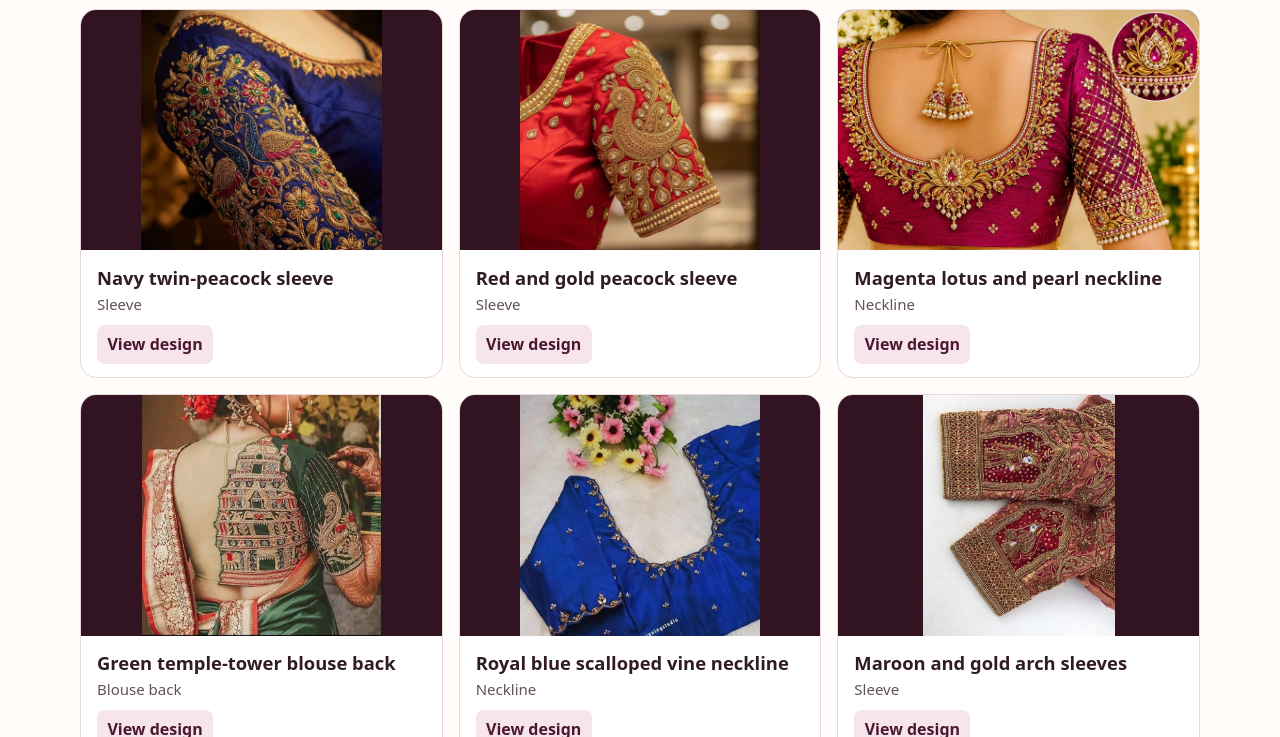
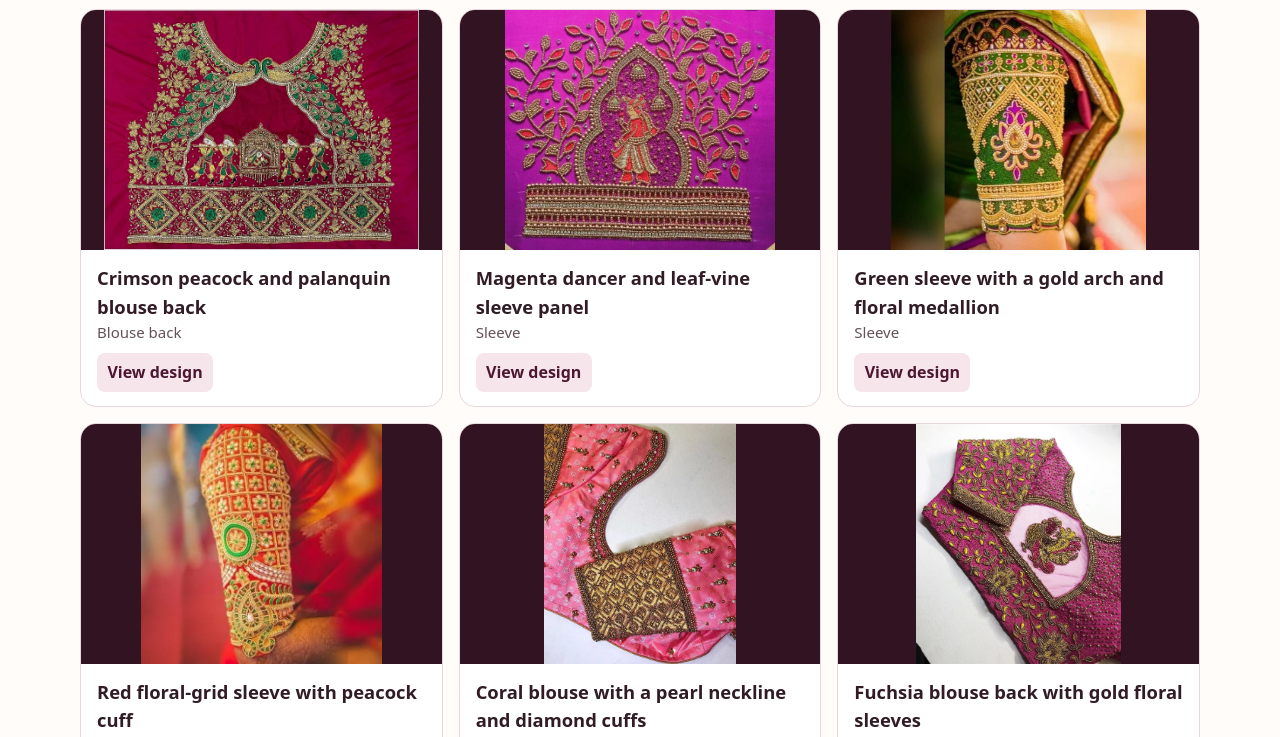
Before and after one commit to MariaSamy/aari-studio, a website: page dist/index.html in a window 1280 px wide. Shown: the part 215-952 px from the top of the page. Drawn offline with Linux system fonts and the light colour scheme.

Commit message:
Add six Aari designs and illustrate lessons 17 and 18 (#25)
Publish the six submitted embroidery photos and add diagrams to the 27 November Aari Training Gallery lessons.

```diff
--- a/dist/index.html
+++ b/dist/index.html
@@ -4,7 +4,7 @@
 <meta charset="utf-8"><meta name="viewport" content="width=device-width, initial-scale=1">
 <meta name="description" content="Aari embroidery designs and stitching lessons in Tamil and English.">
 <title>Aari Studio · Ready-Made Designs</title>
-<link rel="stylesheet" href="style.css?v=mixer-access"><script defer src="app.js?v=mixer-access"></script><script defer src="ready-designs.js?v=nov26-gallery"></script><script defer src="reporting-client.js"></script><script defer src="training.js?v=reporting"></script>
+<link rel="stylesheet" href="style.css?v=mixer-access"><script defer src="app.js?v=mixer-access"></script><script defer src="ready-designs.js?v=nov27-gallery"></script><script defer src="reporting-client.js"></script><script defer src="training.js?v=reporting"></script>
 </head>
 <body>
 <header class="top"><div class="bar">
--- a/dist/ready-designs.js
+++ b/dist/ready-designs.js
@@ -1,4 +1,34 @@
 const readyCollection = [
+  {
+    id: 'crimson-peacock-palanquin', placement: 'back', image: 'gallery-crimson-peacock-palanquin.webp',
+    name: { en: 'Crimson peacock and palanquin blouse back', ta: 'மயில்களும் பல்லக்கும் கொண்ட செந்நிற ரவிக்கைப் பின்புறம்' },
+    detail: { en: 'Two green-and-gold peacocks frame a palanquin procession above a diamond-patterned border.', ta: 'வைர வடிவக் கரைக்கு மேலே பல்லக்கு ஊர்வலம் உள்ளது. இருபுறமும் பச்சையும் தங்க நிறமும் கலந்த மயில்கள் உள்ளன.' },
+  },
+  {
+    id: 'magenta-dancer-vines', placement: 'sleeve', image: 'gallery-magenta-dancer-vines.webp',
+    name: { en: 'Magenta dancer and leaf-vine sleeve panel', ta: 'நடன உருவமும் இலைக்கொடிகளும் கொண்ட அடர் இளஞ்சிவப்புக் கை வடிவம்' },
+    detail: { en: 'Gold and red leaf vines surround a dancer beneath a pointed arch, with a beaded band below.', ta: 'கூர்முனை வளைவுக்குள் நடன உருவம் உள்ளது. அதைச் சிவப்பும் தங்க நிறமும் கலந்த இலைக்கொடிகள் சுற்றியுள்ளன. கீழே மணி வேலைப்பாடு கொண்ட பட்டை உள்ளது.' },
+  },
+  {
+    id: 'green-gold-arch-medallion', placement: 'sleeve', image: 'gallery-green-gold-arch-medallion.webp',
+    name: { en: 'Green sleeve with a gold arch and floral medallion', ta: 'தங்க நிற வளைவும் பூ வடிவமும் கொண்ட பச்சை ரவிக்கைக் கை' },
+    detail: { en: 'A pink-and-gold floral motif sits inside a pointed arch, between a diamond lattice and a scalloped cuff.', ta: 'கூர்முனை வளைவுக்குள் இளஞ்சிவப்பும் தங்க நிறமும் கலந்த பூ வடிவம் உள்ளது. மேலே வைர வடிவ வலைப்பின்னலும் கீழே அலை வடிவக் கை ஓரமும் உள்ளன.' },
+  },
+  {
+    id: 'red-floral-grid-peacock', placement: 'sleeve', image: 'gallery-red-floral-grid-peacock.webp',
+    name: { en: 'Red floral-grid sleeve with peacock cuff', ta: 'பூக் கட்டங்களும் மயில் கை ஓரமும் கொண்ட சிவப்பு ரவிக்கைக் கை' },
+    detail: { en: 'Gold squares hold small green-centred flowers above a round medallion and a peacock cuff motif.', ta: 'தங்க நிறக் கட்டங்களுக்குள் பச்சை நடுப்பகுதி கொண்ட சிறு பூக்கள் உள்ளன. அவற்றுக்குக் கீழே வட்ட வடிவமும் கை ஓரத்தில் மயில் வடிவமும் உள்ளன.' },
+  },
+  {
+    id: 'coral-diamond-pearl-neckline', placement: 'neck', image: 'gallery-coral-diamond-pearl-neckline.webp',
+    name: { en: 'Coral blouse with a pearl neckline and diamond cuffs', ta: 'முத்துக் கழுத்துக் கரையும் வைர வடிவக் கை ஓரமும் கொண்ட பவள நிற ரவிக்கை' },
+    detail: { en: 'Pearls and gold beads trace the neckline, and dense diamond motifs cover the broad cuff panels.', ta: 'முத்துகளும் தங்க நிற மணிகளும் கழுத்துக் கோட்டைச் சுற்றியுள்ளன. அகன்ற கை ஓரங்களில் நெருக்கமான வைர வடிவங்கள் உள்ளன.' },
+  },
+  {
+    id: 'fuchsia-floral-blouse-back', placement: 'back', image: 'gallery-fuchsia-floral-blouse-back.webp',
+    name: { en: 'Fuchsia blouse back with gold floral sleeves', ta: 'தங்க நிறப் பூங்கொடிகள் தைத்த கைகளுடன் அடர் இளஞ்சிவப்பு ரவிக்கைப் பின்புறம்' },
+    detail: { en: 'An embroidered centrepiece fills a pale pink inset framed by gold beads and floral sleeves.', ta: 'வெளிர் இளஞ்சிவப்பு நடுப்பகுதியில் அலங்கார உருவம் தைக்கப்பட்டுள்ளது. அதைச் சுற்றித் தங்க நிற மணிக் கரையும் இருபுறக் கைகளில் பூங்கொடிகளும் உள்ளன.' },
+  },
   {
     id: 'navy-twin-peacock', placement: 'sleeve', image: 'gallery-navy-twin-peacock.webp',
     name: { en: 'Navy twin-peacock sleeve', ta: 'இரு மயில்கள் கொண்ட கருநீலக் கை வடிவம்' },
--- a/dist/training.js
+++ b/dist/training.js
@@ -82,6 +82,20 @@ const trainingMedia = {
     alt: {
       en: 'Small circular gold-bead flowers surround the central paisley on a mint-green sleeve.',
       ta: 'இளம்பச்சைக் கையின் நடுவிலுள்ள மாங்காய் வடிவத்தைச் சுற்றிச் சிறிய வட்டமான தங்க நிற மணிப்பூக்கள் உள்ளன.',
+    },
+  },
+  'herringbone-cuff-band': {
+    image: 'herringbone-cuff-stitch-diagram.webp',
+    alt: {
+      en: 'First, cross from the lower guide to the upper guide, then move back to the left under the fabric. Next, alternate guides to form a row of X shapes between two gold chain borders.',
+      ta: 'முதலில் கீழ்க் கோட்டிலிருந்து மேல் கோட்டுக்குக் குறுக்காகத் தைத்து, துணியின் அடியில் சற்று இடப்புறம் நகருங்கள். பின் மேல், கீழ் கோடுகளுக்கு மாறி மாறித் தைத்து, இரு தங்க நிறச் சங்கிலிக் கரைகளுக்கிடையில் X வடிவங்களை உருவாக்குங்கள்.',
+    },
+  },
+  'shisha-mirror-chain-edge': {
+    image: 'shisha-mirror-stitch-diagram.webp',
+    alt: {
+      en: 'Three vertical threads run across the mirror and anchor in the surrounding fabric. Weave three horizontal threads over and under them, then stitch a gold chain ring outside the rim.',
+      ta: 'கண்ணாடியின் மேல் மூன்று செங்குத்து நூல்கள் செல்கின்றன. அவற்றின் முனைகள் சுற்றியுள்ள துணியில் பிடிக்கப்பட்டுள்ளன. மூன்று கிடைமட்ட நூல்களை மேலும் கீழுமாகப் பின்னி, விளிம்புக்கு வெளியே தங்க நிறச் சங்கிலித் தையல் போடுங்கள்.',
     },
   },
 };
```
Also changed, not shown: dist/learn.html (+1 -1 lines), dist/gallery-coral-diamond-pearl-neckline.webp (added), dist/gallery-crimson-peacock-palanquin.webp (added), dist/gallery-fuchsia-floral-blouse-back.webp (added), dist/gallery-green-gold-arch-medallion.webp (added), dist/gallery-magenta-dancer-vines.webp (added), dist/gallery-red-floral-grid-peacock.webp (added), dist/herringbone-cuff-stitch-diagram.webp (added), dist/shisha-mirror-stitch-diagram.webp (added).
